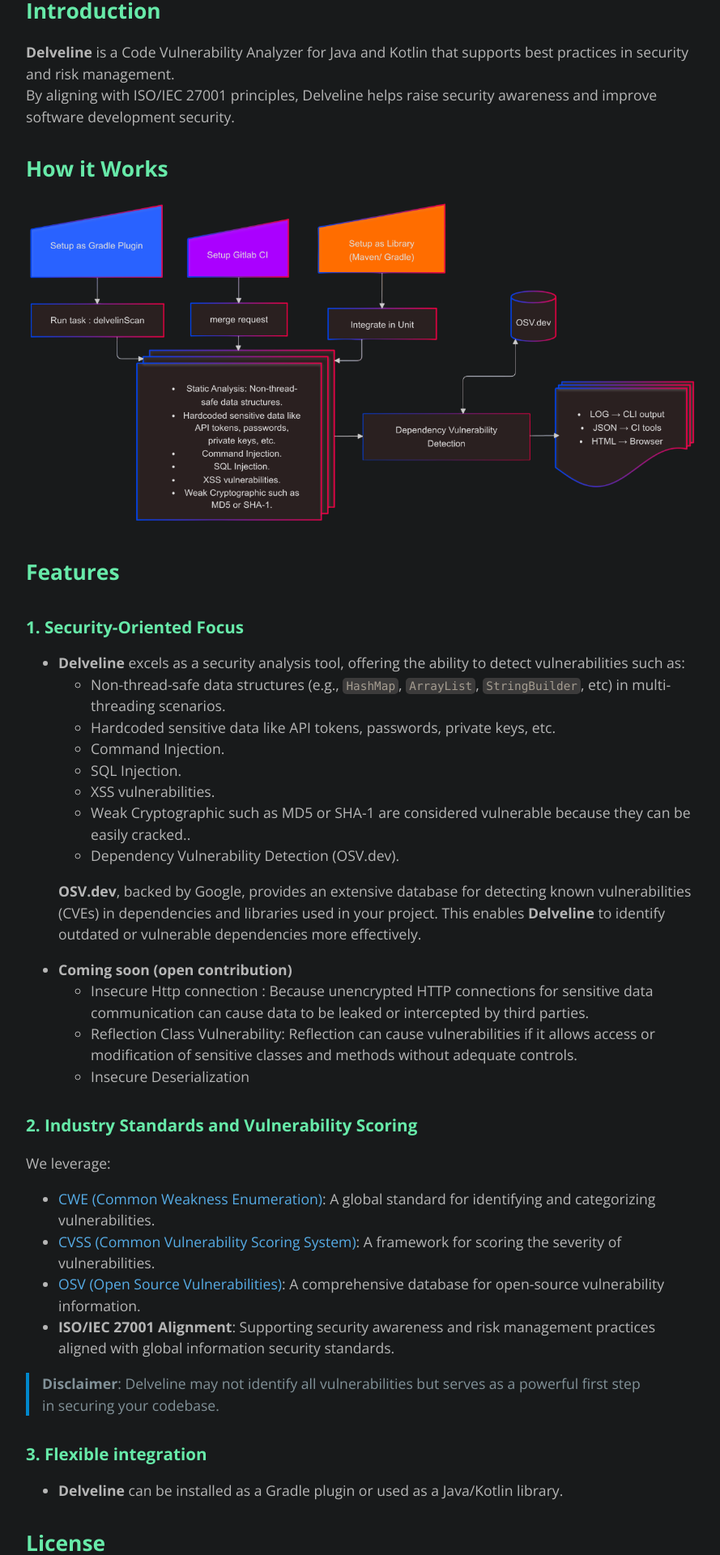
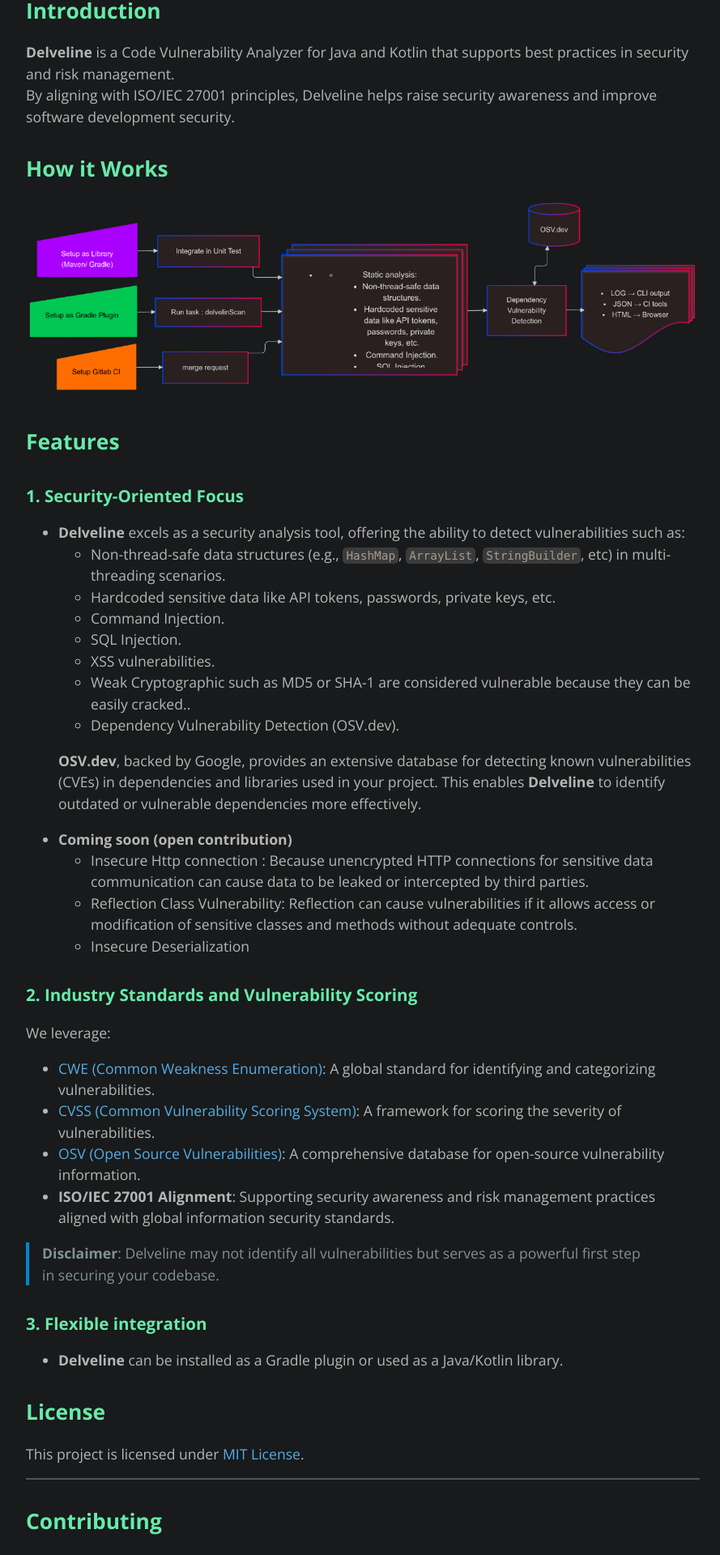
Before and after one commit to delvelin/delvelin.github.io, a Jekyll site: the page built from index.md, in a window 1280 px wide. Shown: the part 1130-3050 px from the top of the page at 81% size, without its empty margins (192-1081 px from the left). Built offline with Jekyll 4.4.1, drawn with Linux system fonts in a browser that asks for light colours.

Commit message:
update diagram

```diff
--- a/index.md
+++ b/index.md
@@ -13,7 +13,7 @@
 
 ## **How it Works**
 
-![delvelin process](assets/img/delvelin-diagram-transparent-h.png?raw=true)
+![delvelin process](assets/img/delvelin-diagram-transparent.png?raw=true)
 
 ## **Features**
 
```
Also changed, not shown: assets/img/delvelin-diagram-transparent.png.
